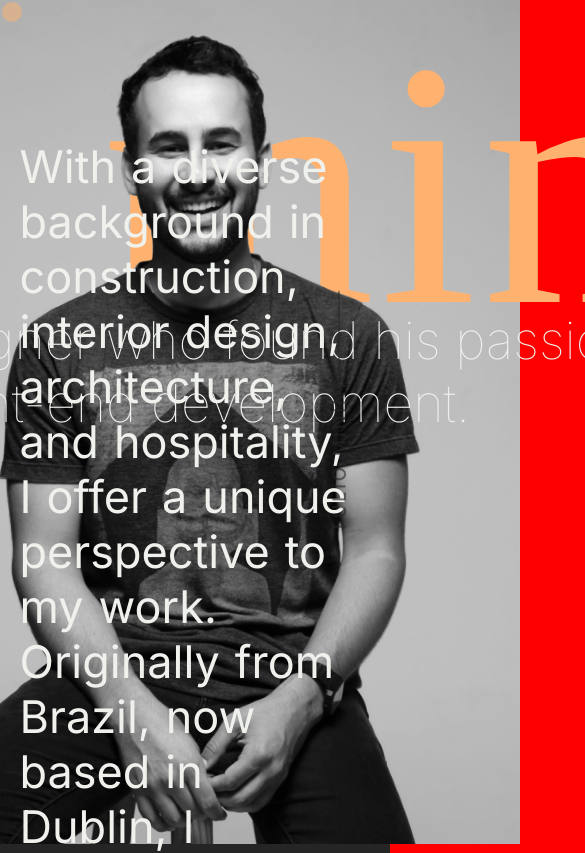
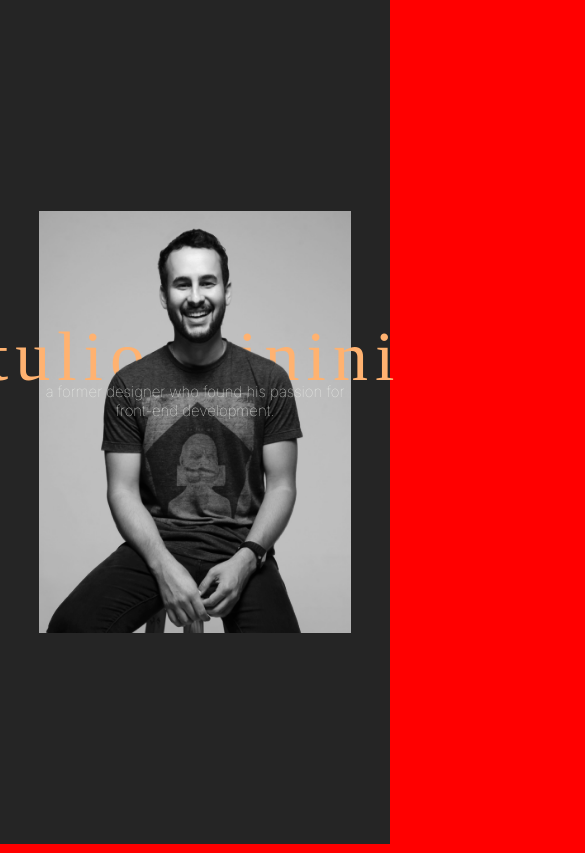
Before and after one commit to t-minini/my-website-v3, a React (Create React App) app: page / in a window 390 px wide. Shown: the top 853 px of the page, 585 px wide, since content can reach past the window. Built offline with nearby package versions, Linux system fonts and the light colour scheme; a web font is replaced by a local one.

Commit message:
media queries started

```diff
--- a/src/App.js
+++ b/src/App.js
@@ -1,27 +1,27 @@
 import React from 'react';
 import style from './App.module.css';
 import { Hero } from './components/hero/Hero';
-import { About } from './components/about/About';
+// import { About } from './components/about/About';
 import { Navbar } from './components/navbar/Navbar';
-import { Skills } from './components/skills/Skills';
-import { Cursor } from './components/cursor/Cursor';
-import { Contact } from './components/contact/Contact';
-import { Projects } from './components/projects/Projects';
+// import { Skills } from './components/skills/Skills';
+// import { Cursor } from './components/cursor/Cursor';
+// import { Contact } from './components/contact/Contact';
+// import { Projects } from './components/projects/Projects';
 // import { ScrollUp } from './components/scroll-up/ScrollUp';
-import { Vertical } from './components/name-vertical/Vertical';
+// import { Vertical } from './components/name-vertical/Vertical';
 
 function App() {
   return (
     <div className={style.pageContainer}>
-      <Cursor />
-      <Vertical />
+      {/* <Cursor /> */}
+      {/* <Vertical /> */}
       {/* <ScrollUp /> */}
       <Navbar />
       <Hero />
-      <About />
-      <Skills />
-      <Projects />
-      <Contact />
+      {/* <About /> */}
+      {/* <Skills /> */}
+      {/* <Projects /> */}
+      {/* <Contact /> */}
     </div>
   );
 }
--- a/src/App.module.css
+++ b/src/App.module.css
@@ -26,6 +26,7 @@
 
 html {
   height: 100vh;
+  width: 100vw;
   cursor: default;
   color: var(--black);
   scroll-behavior: smooth;
--- a/src/components/about/About.module.css
+++ b/src/components/about/About.module.css
@@ -1,6 +1,6 @@
 .about {
-  width: 100vw;
-  height: 100vh;
+  min-width: 100vw;
+  height: 100dvh;
   background-color: var(--black);
   padding: 5%;
   display: flex;
@@ -21,3 +21,28 @@
 .about span.word.hovered {
   color: var(--orange);
 }
+
+/* MacBook Pro 14"  */
+@media only screen and (max-width: 1512px) {
+  /* not needed */
+}
+
+/* iPad Air 820 x 1180  */
+@media only screen and (max-width: 820px) {
+  /* not needed */
+}
+
+/* iPad Air 1180 x 820 (portrait)  */
+@media only screen and (max-width: 1180px) and (orientation: landscape) {
+  /* not needed */
+}
+
+/* iPhone 11 Pro Max / XR 414 x 896  */
+@media only screen and (max-width: 414px) {
+  .about span.word {
+    font-size: 3rem;
+    display: inline-block;
+    margin-right: 1.5rem;
+    transition: color 0.5s ease-in-out;
+  }
+}
--- a/src/components/hero/Hero.module.css
+++ b/src/components/hero/Hero.module.css
@@ -1,5 +1,6 @@
 .hero {
   height: 100dvh;
+  width: 100vw;
   background-color: var(--black);
   position: relative;
   z-index: -1;
@@ -105,3 +106,190 @@
     opacity: 0;
   }
 }
+
+/* MacBook Pro 14"  */
+@media only screen and (max-width: 1512px) {
+  .hero__text h1 {
+    font-size: 33rem;
+    letter-spacing: unset;
+  }
+}
+
+/* iPad Air 820 x 1180  */
+@media only screen and (max-width: 820px) {
+  .hero__text {
+    padding-top: 60%;
+  }
+
+  .hero__text h1 {
+    font-size: 18rem;
+    letter-spacing: unset;
+    line-height: 15rem;
+  }
+
+  .hero__text p {
+    font-size: 3.2rem;
+  }
+
+  .img__back {
+    height: 50%;
+    width: 55%;
+    top: 25%;
+  }
+
+  .img__front {
+    height: 50%;
+    width: 55%;
+    top: 25%;
+  }
+}
+
+/* iPad Air 1180 x 820 (portrait)  */
+@media only screen and (max-width: 1180px) and (orientation: landscape) {
+  .hero__text {
+    padding-top: 25%;
+  }
+
+  .hero__text h1 {
+    font-size: 23rem;
+    letter-spacing: 0.5rem;
+    line-height: 15rem;
+  }
+
+  .hero__text p {
+    font-size: 4rem;
+  }
+
+  .img__back {
+    height: 71%;
+    width: 38%;
+    top: 14%;
+  }
+
+  .img__front {
+    height: 71%;
+    width: 38%;
+    top: 14%;
+  }
+}
+
+/* iPhone 11 Pro Max / XR 414 x 896  */
+@media only screen and (max-width: 414px) {
+  .hero__text {
+    padding-top: 85%;
+  }
+
+  .hero__text h1 {
+    font-size: 7rem;
+    letter-spacing: 0.7rem;
+    line-height: 5rem;
+  }
+
+  .hero__text p {
+    font-size: 1.5rem;
+  }
+
+  .img__back {
+    height: 50%;
+    width: 80%;
+    top: 25%;
+  }
+
+  .img__front {
+    height: 50%;
+    width: 80%;
+    top: 25%;
+  }
+}
+
+/* iPhone 11 Pro Max / XR 896 x 414 (portrait) */
+@media only screen and (min-width: 805px) and (max-width: 896px) and (orientation: landscape) {
+  .hero__text {
+    padding-top: 15%;
+  }
+
+  .hero__text h1 {
+    font-size: 15rem;
+    letter-spacing: 0.8rem;
+    line-height: 11rem;
+    /* background-color: red; */
+  }
+
+  .hero__text p {
+    font-size: 2.5rem;
+  }
+
+  .img__back {
+    height: 100%;
+    width: 35%;
+    top: 0;
+  }
+
+  .img__front {
+    height: 100%;
+    width: 35%;
+    top: 0;
+  }
+}
+
+/* iPhone 13 Pro 390 x 844  */
+@media only screen and (max-width: 390px) {
+  /* not needed */
+}
+
+/* iPhone SE 375 x 667  */
+@media only screen and (max-width: 375px) {
+  .hero__text {
+    padding-top: 70%;
+  }
+
+  .hero__text h1 {
+    font-size: 7rem;
+    letter-spacing: 0.5rem;
+  }
+
+  .hero__text p {
+    font-size: 1.4rem;
+  }
+
+  .img__back {
+    height: 60%;
+    width: 80%;
+    top: 20%;
+  }
+
+  .img__front {
+    height: 60%;
+    width: 80%;
+    top: 20%;
+  }
+}
+
+/* iPhone SE 667 x 375 (portrait) */
+@media only screen and (min-width: 667px) and (max-width: 667px) and (orientation: landscape) {
+  .hero__text {
+    padding-top: 15%;
+  }
+
+  .hero__text h1 {
+    font-size: 7rem;
+    letter-spacing: 0.8rem;
+    line-height: 11rem;
+  }
+
+  .hero__text p {
+    font-size: 2.5rem;
+  }
+
+  .img__back {
+    height: 100%;
+    width: 40%;
+    top: 0;
+  }
+
+  .img__front {
+    height: 100%;
+    width: 40%;
+    top: 0;
+  }
+}
```
